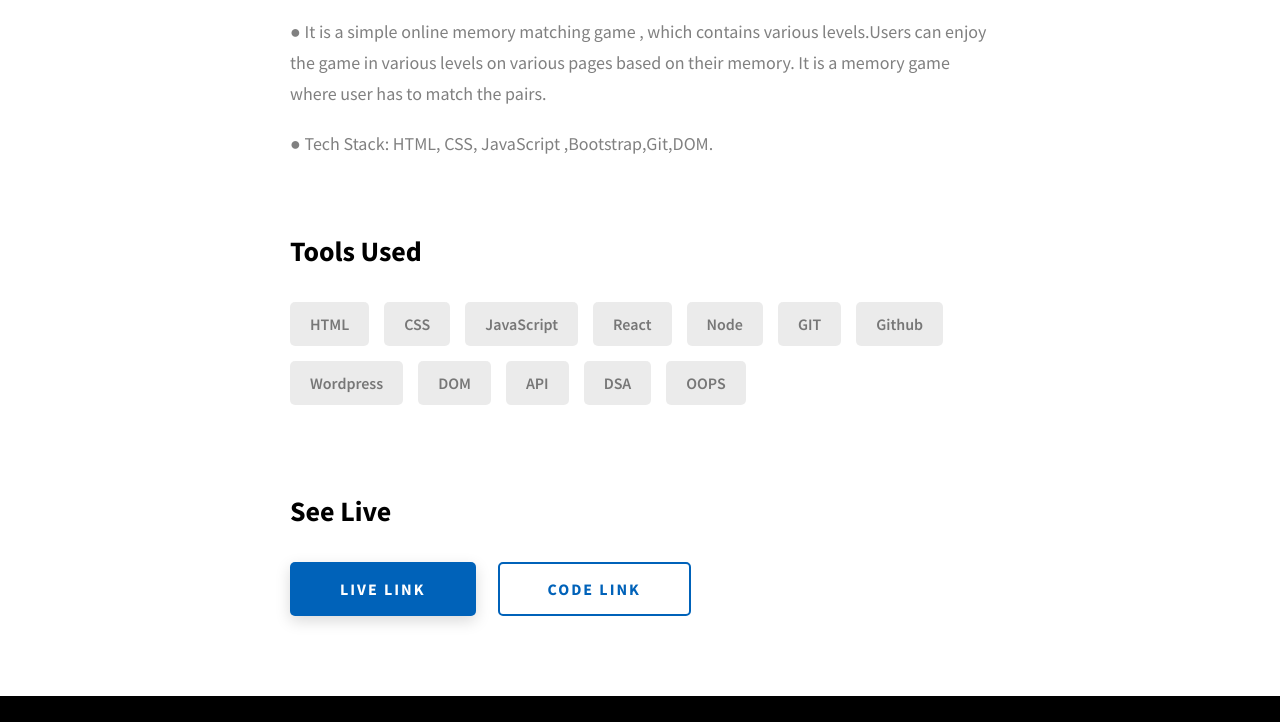
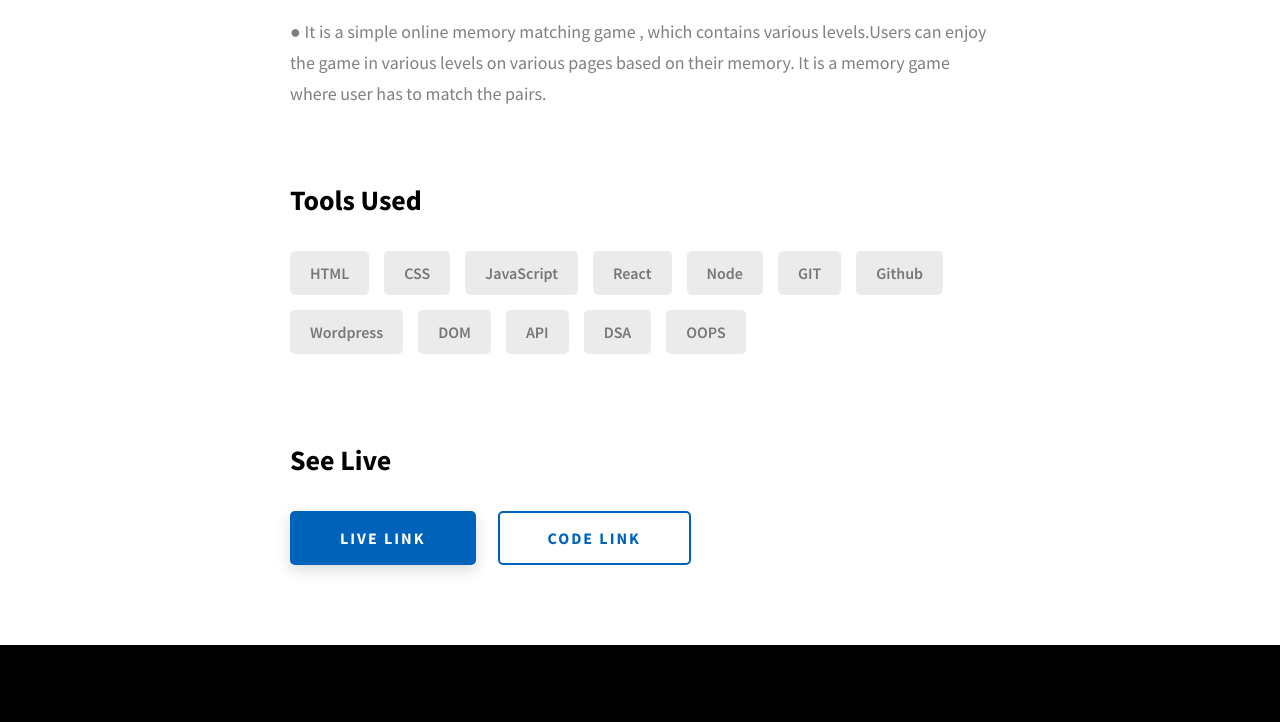
Before and after one commit to dusanesaksham14/MyPortfolio, a website: page project-3.html in a window 1280 px wide. Shown: the part 1460-2182 px from the top of the page. Drawn offline with Linux system fonts and the light colour scheme.

Commit message:
Update project-3.html

```diff
--- a/project-3.html
+++ b/project-3.html
@@ -115,9 +115,6 @@
                   various pages based on their memory. It is a memory game where
                   user has to match the pairs.
               </p>
-              <p class="project-details__desc-para">
-                ● Tech Stack: HTML, CSS, JavaScript ,Bootstrap,Git,DOM.
-              </p>
             </div>
             <div class="project-details__tools-used">
               <h3 class="project-details__content-title">Tools Used</h3>
```
